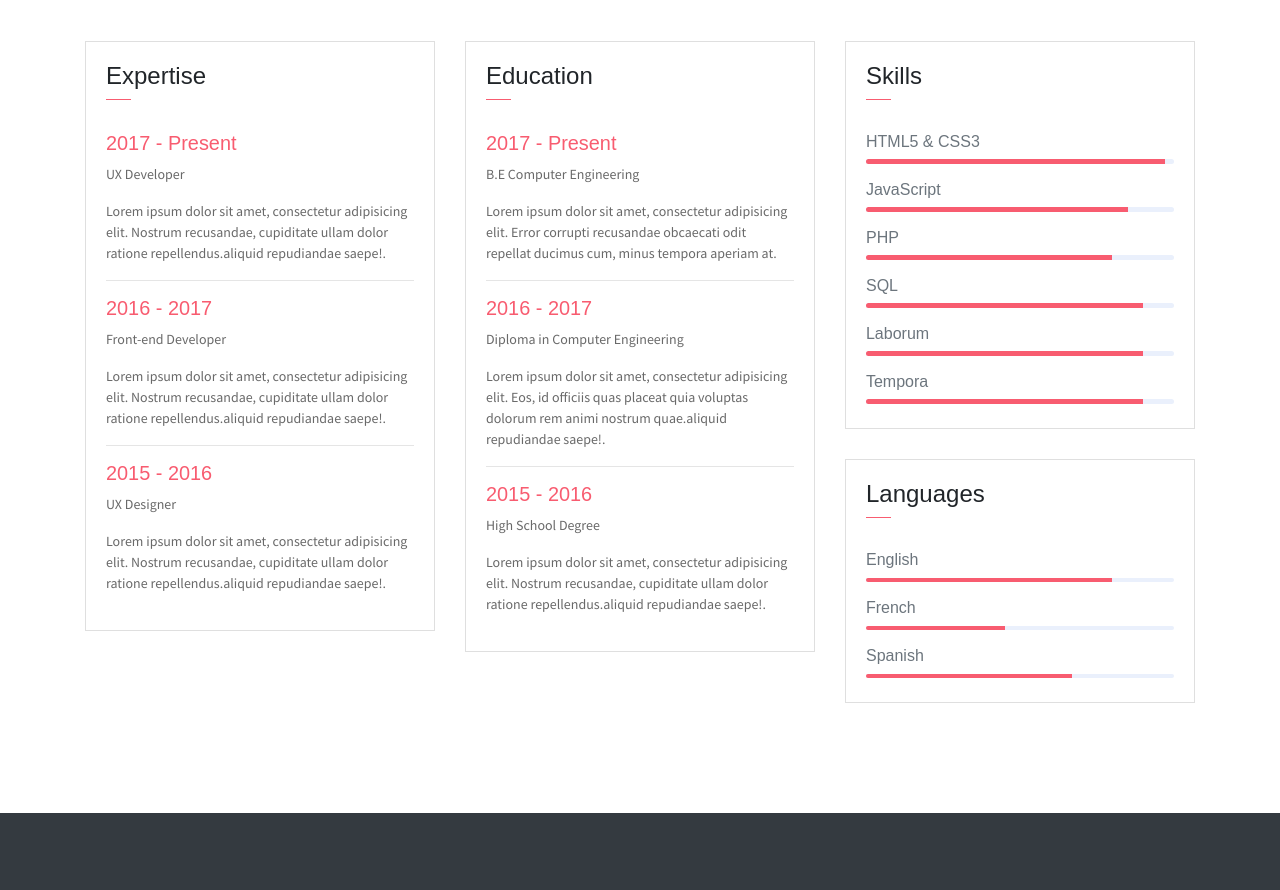
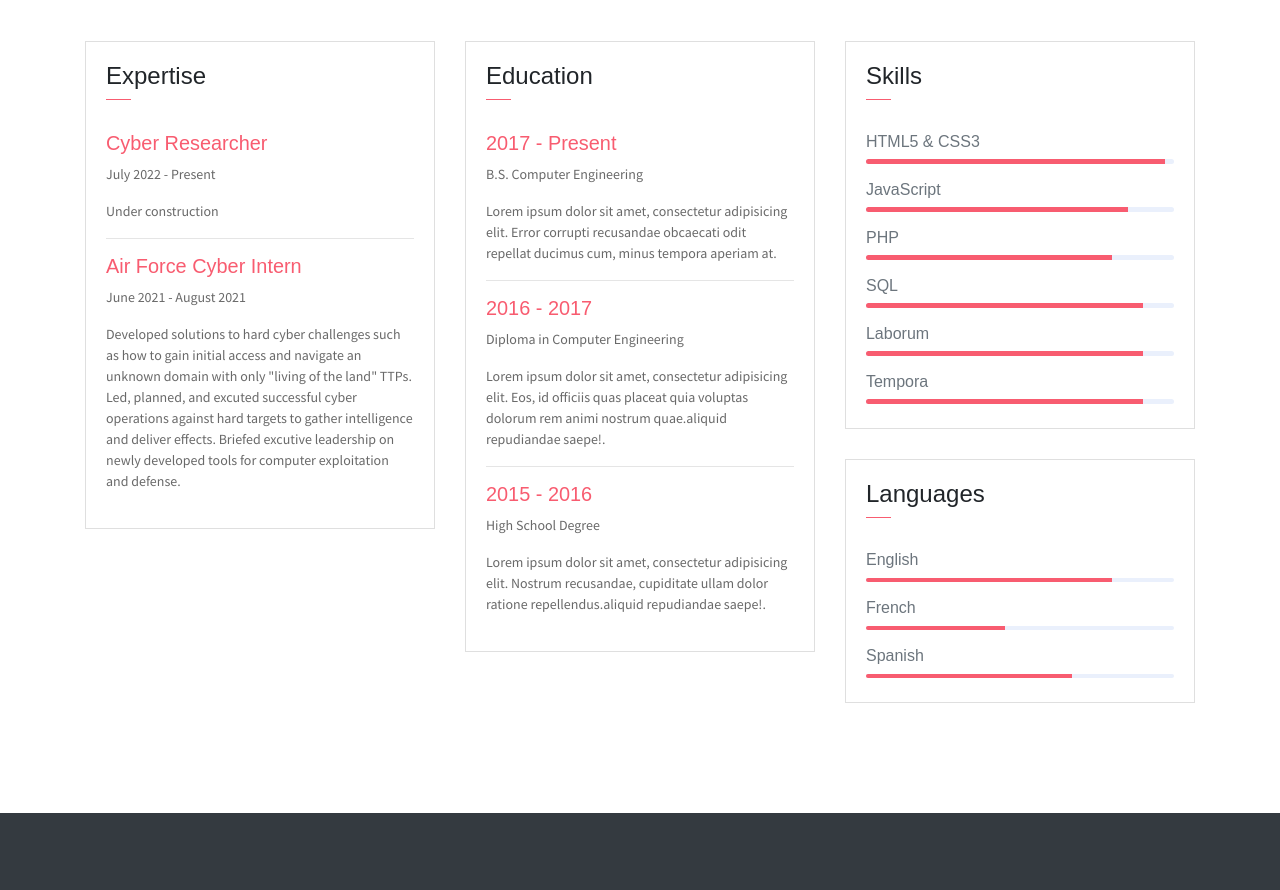
Before and after one commit to trojanMail/portfolio, a plain HTML site: page index.html in a window 1280 px wide. Shown: the part 1340-2230 px from the top of the page. Drawn offline with Linux system fonts and the light colour scheme; some packages are replaced by stand-ins of ours.

Commit message:
updated expertise with current achievements

```diff
--- a/index.html
+++ b/index.html
@@ -137,7 +137,7 @@
     <!--Resume Section-->
     <section class="section" id="resume">
         <div class="container">
-            <h2 class="mb-5"><span class="text-danger">My</span> Resume</h2>
+            <h2 class="mb-5"><span class="text-danger">My</span>Resume</h2>
             <div class="row">
                 <div class="col-md-6 col-lg-4">
                     <div class="card">
@@ -148,17 +148,17 @@
                             </div>
                         </div>
                         <div class="card-body">
-                            <h6 class="title text-danger">2017 - Present</h6>
-                            <P>UX Developer</P>
-                            <P class="subtitle">Lorem ipsum dolor sit amet, consectetur adipisicing elit. Nostrum recusandae, cupiditate ullam dolor ratione repellendus.aliquid repudiandae saepe!.</P>
+                            <h6 class="title text-danger">Cyber Researcher</h6>
+                            <P> July 2022 - Present</P>
+                            <P class="subtitle">Under construction</P>
                             <hr>
-                            <h6 class="title text-danger">2016 - 2017</h6>
-                            <P>Front-end Developer</P>
-                            <P class="subtitle">Lorem ipsum dolor sit amet, consectetur adipisicing elit. Nostrum recusandae, cupiditate ullam dolor ratione repellendus.aliquid repudiandae saepe!.</P>
-                            <hr>
-                            <h6 class="title text-danger">2015 - 2016</h6>
-                            <P>UX Designer</P>
-                            <P class="subtitle">Lorem ipsum dolor sit amet, consectetur adipisicing elit. Nostrum recusandae, cupiditate ullam dolor ratione repellendus.aliquid repudiandae saepe!.</P>
+                            <h6 class="title text-danger">Air Force Cyber Intern</h6>
+                            <P>June 2021 - August 2021</P>
+                            <P class="subtitle">Developed solutions to hard cyber challenges such as
+                               how to gain initial access and navigate an unknown domain with only "living of the land"
+                               TTPs. Led, planned, and excuted successful cyber operations against hard targets to gather intelligence
+                               and deliver effects. Briefed excutive leadership on newly developed tools for computer exploitation and defense.
+                            </P>
                         </div>
                     </div>
                 </div>
@@ -172,7 +172,7 @@
                         </div>
                         <div class="card-body">
                             <h6 class="title text-danger">2017 - Present</h6>
-                            <P>B.E Computer Engineering</P>
+                            <P>B.S. Computer Engineering</P>
                             <P class="subtitle">Lorem ipsum dolor sit amet, consectetur adipisicing elit. Error corrupti recusandae obcaecati odit repellat ducimus cum, minus tempora aperiam at.</P>
                             <hr>
                             <h6 class="title text-danger">2016 - 2017</h6>
```
